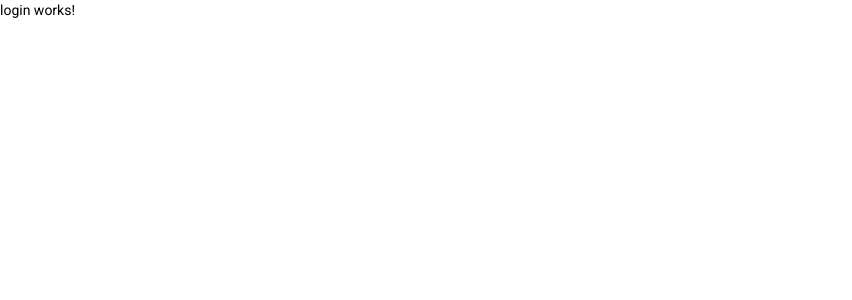
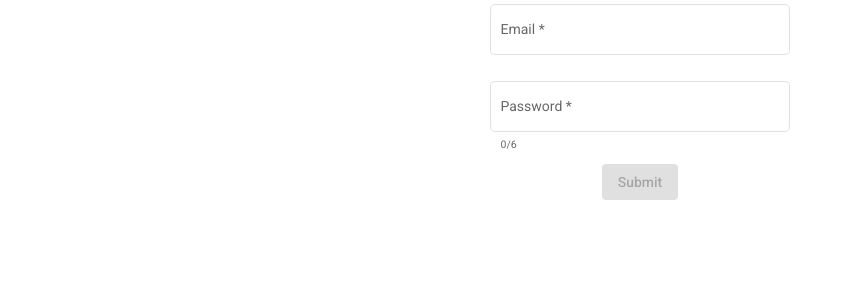
Before and after one commit to Gagandeep39/angular-fitness-tracker, an Angular app: page /login in a window 1280 px wide. Shown: the top 300 px of the page, without its empty margins (0-852 px from the left). Built offline with nearby package versions, Linux system fonts and the light colour scheme.

Commit message:
Implemented Login Screen UI

```diff
--- a/src/app/auth/login/login.component.css
+++ b/src/app/auth/login/login.component.css
@@ -0,0 +1,3 @@
+mat-form-field {
+  width: 300px;
+}
--- a/src/app/auth/login/login.component.html
+++ b/src/app/auth/login/login.component.html
@@ -1 +1,47 @@
-<p>login works!</p>
+<section class="signup-form">
+  <form
+  fxLayout="column"
+  fxLayoutAlign="center center"
+  (ngSubmit)="submitForm(signupForm)"
+  #signupForm="ngForm"
+  >
+    <mat-form-field appearance="outline">
+      <mat-label>Email</mat-label>
+      <input
+      matInput
+      type="email"
+      placeholder="Your Email *"
+      ngModel name="email"
+      email
+      required
+      #eml="ngModel"
+      >
+      <mat-error *ngIf="eml.hasError('required')">Required *</mat-error>
+      <mat-error *ngIf="eml.hasError('email')">Invalid Email</mat-error>
+    </mat-form-field>
+    <mat-form-field appearance="outline">
+      <mat-label>Password</mat-label>
+      <input
+      matInput
+      type="password"
+      placeholder="Your Password *"
+      ngModel
+      name="password"
+      required
+      minlength="6"
+      #pwd
+      >
+      <mat-hint> {{ pwd.value?.length }}/6</mat-hint>
+      <mat-error>Should be atleast 6 characters</mat-error>
+    </mat-form-field>
+    <button
+    mat-raised-button
+    style="margin-top: '10px'"
+    color="primary"
+    type="submit"
+    [disabled]="signupForm.invalid"
+    >
+    Submit
+    </button>
+  </form>
+</section>
--- a/src/app/auth/login/login.component.ts
+++ b/src/app/auth/login/login.component.ts
@@ -1,4 +1,5 @@
 import { Component, OnInit } from '@angular/core';
+import { NgForm } from '@angular/forms';
 
 @Component({
   selector: 'app-login',
@@ -12,4 +13,8 @@ export class LoginComponent implements OnInit {
   ngOnInit(): void {
   }
 
+  submitForm(form: NgForm) {
+    console.log(form.value);
+  }
+
 }
```
